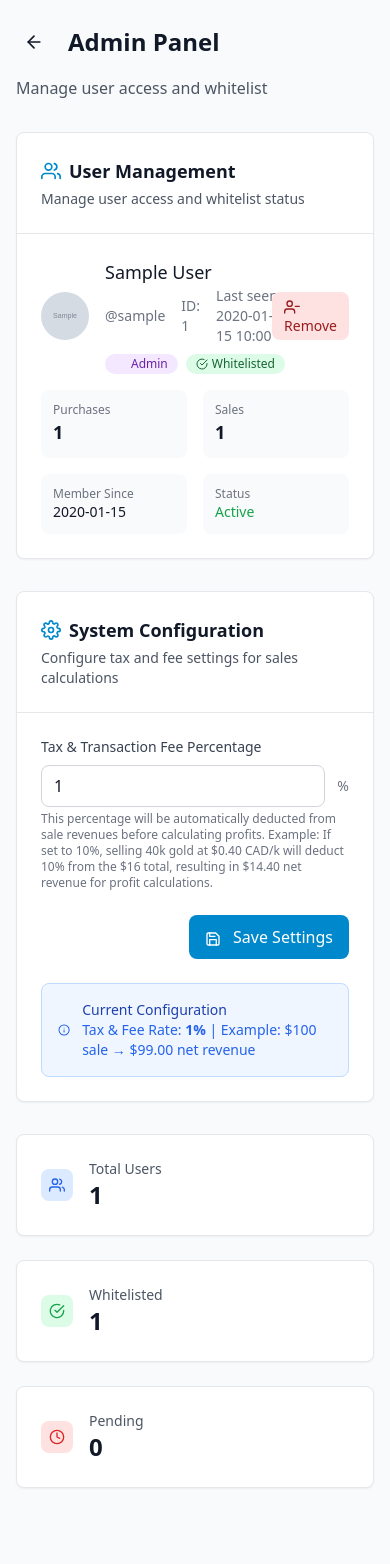
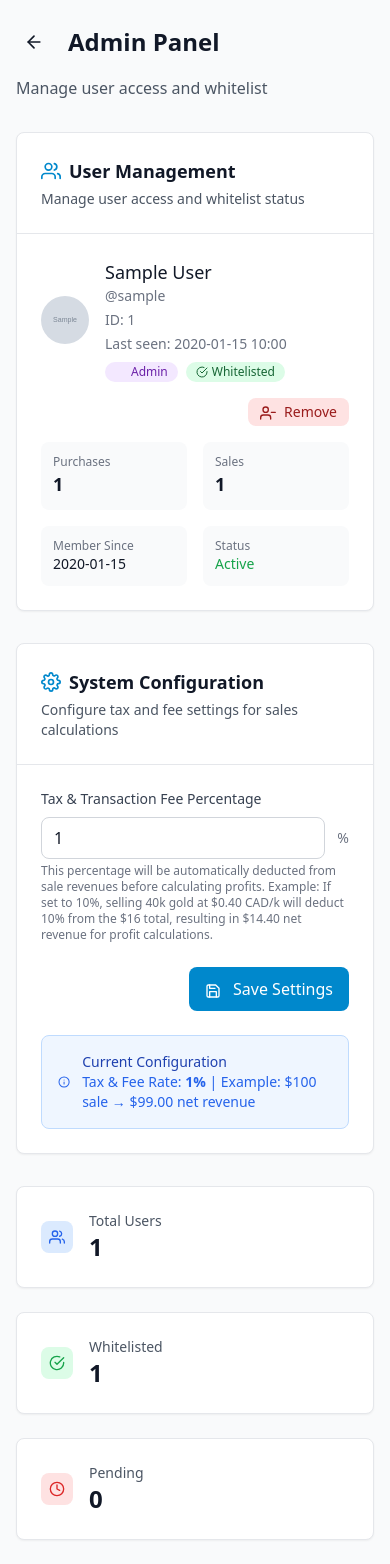
Before and after one commit to dumbCodesOnly/FoundersV0.01, a Flask app: template templates/admin.html in a window 390 px wide. Before the commit the page ends 1488 px from the top, so only its background shows below. Run offline with Flask 3, Linux system fonts and the light colour scheme; tables that the repository leaves empty hold one stand-in row (values such as "Sample post"); the template is opened without the code that fills it: values that come from a table or form of the project are taken from there, most other values are stand-ins (such as "Sample title", 1, 10 or a date in 2020); grey boxes marked "Sample" are stand-in pictures; some libraries are stand-ins or nearby versions.

Commit message:
Improve user card layout to prevent overlapping information
Adjust flexbox properties and add truncation to user details within admin user management cards to resolve layout issues where the "protected" float box obstructs the "last seen" information.

Replit-Commit-Author: Agent
Replit-Commit-Session-Id: 7d7132c2-3595-458a-a173-eff716dcc5c5
Replit-Commit-Checkpoint-Type: full_checkpoint
Replit-Commit-Screenshot-Url: https://storage.googleapis.com/screenshot-production-us-central1/f47c0005-8cd4-420d-90ac-c7c2275fe2c1/7d7132c2-3595-458a-a173-eff716dcc5c5/s5Nhbfj

```diff
--- a/templates/admin.html
+++ b/templates/admin.html
@@ -40,30 +40,30 @@
             {% if users %}
                 {% for target_user in users %}
                 <div class="p-6">
-                    <div class="flex items-center justify-between">
-                        <div class="flex items-center">
+                    <div class="flex flex-col sm:flex-row sm:items-center sm:justify-between gap-4">
+                        <div class="flex items-center min-w-0 flex-1">
                             {% if target_user.photo_url %}
-                            <img src="{{ target_user.photo_url }}" alt="{{ target_user.full_name }}" class="w-12 h-12 rounded-full mr-4">
+                            <img src="{{ target_user.photo_url }}" alt="{{ target_user.full_name }}" class="w-12 h-12 rounded-full mr-4 flex-shrink-0">
                             {% else %}
-                            <div class="w-12 h-12 bg-gray-100 dark:bg-gray-700 rounded-full flex items-center justify-center mr-4">
+                            <div class="w-12 h-12 bg-gray-100 dark:bg-gray-700 rounded-full flex items-center justify-center mr-4 flex-shrink-0">
                                 <span class="text-gray-600 dark:text-gray-300 font-medium">{{ target_user.first_name[0] }}</span>
                             </div>
                             {% endif %}
 
-                            <div>
+                            <div class="min-w-0 flex-1">
                                 <h3 class="text-lg font-medium text-gray-900 dark:text-gray-100">{{ target_user.full_name }}</h3>
-                                <div class="flex items-center space-x-4 text-sm text-gray-500 dark:text-gray-400">
-                                    <span>@{{ target_user.username or 'No username' }}</span>
-                                    <span>ID: {{ target_user.telegram_id }}</span>
+                                <div class="flex flex-col sm:flex-row sm:items-center sm:space-x-4 text-sm text-gray-500 dark:text-gray-400 space-y-1 sm:space-y-0">
+                                    <span class="truncate">@{{ target_user.username or 'No username' }}</span>
+                                    <span class="truncate">ID: {{ target_user.telegram_id }}</span>
                                     {% if target_user.last_login %}
-                                    <span>Last seen: {{ target_user.last_login.strftime('%Y-%m-%d %H:%M') }}</span>
+                                    <span class="truncate">Last seen: {{ target_user.last_login.strftime('%Y-%m-%d %H:%M') }}</span>
                                     {% else %}
-                                    <span>Never logged in</span>
+                                    <span class="truncate">Never logged in</span>
                                     {% endif %}
                                 </div>
 
                                 <!-- Badges -->
-                                <div class="flex items-center space-x-2 mt-2">
+                                <div class="flex flex-wrap items-center gap-2 mt-2">
                                     {% if target_user.is_admin or target_user.telegram_id == config.BOT_OWNER_ID %}
                                     <span class="inline-flex items-center px-2.5 py-0.5 rounded-full text-xs font-medium bg-purple-100 text-purple-800 dark:bg-purple-900/50 dark:text-purple-200">
                                         <i data-feather="crown" class="w-3 h-3 mr-1"></i>
@@ -94,23 +94,24 @@
                         </div>
 
                         <!-- Actions -->
-                        <div class="flex items-center space-x-2">
+                        <div class="flex items-center justify-end flex-shrink-0">
                             {% if target_user.is_whitelisted %}
                                 {% if target_user.telegram_id != config.BOT_OWNER_ID %}
                                 <a href="{{ url_for('toggle_whitelist', user_id=target_user.id, action='remove') }}"
-                                   class="bg-red-100 hover:bg-red-200 text-red-800 px-3 py-1 rounded-lg text-sm font-medium dark:bg-red-900/50 dark:text-red-200 dark:hover:bg-red-900/70"
+                                   class="bg-red-100 hover:bg-red-200 text-red-800 px-3 py-1 rounded-lg text-sm font-medium dark:bg-red-900/50 dark:text-red-200 dark:hover:bg-red-900/70 whitespace-nowrap"
                                    onclick="return confirm('Remove {{ target_user.full_name }} from whitelist?')">
                                     <i data-feather="user-minus" class="w-4 h-4 mr-1 inline"></i>
                                     Remove
                                 </a>
                                 {% else %}
-                                <span class="bg-gray-100 text-gray-500 px-3 py-1 rounded-lg text-sm font-medium dark:bg-gray-700 dark:text-gray-400">
+                                <span class="bg-gray-100 text-gray-500 px-3 py-1 rounded-lg text-sm font-medium dark:bg-gray-700 dark:text-gray-400 whitespace-nowrap">
+                                    <i data-feather="shield" class="w-4 h-4 mr-1 inline"></i>
                                     Protected
                                 </span>
                                 {% endif %}
                             {% else %}
                             <a href="{{ url_for('toggle_whitelist', user_id=target_user.id, action='add') }}"
-                               class="bg-green-100 hover:bg-green-200 text-green-800 px-3 py-1 rounded-lg text-sm font-medium dark:bg-green-900/50 dark:text-green-200 dark:hover:bg-green-900/70">
+                               class="bg-green-100 hover:bg-green-200 text-green-800 px-3 py-1 rounded-lg text-sm font-medium dark:bg-green-900/50 dark:text-green-200 dark:hover:bg-green-900/70 whitespace-nowrap">
                                 <i data-feather="user-plus" class="w-4 h-4 mr-1 inline"></i>
                                 Add to Whitelist
                             </a>
```
